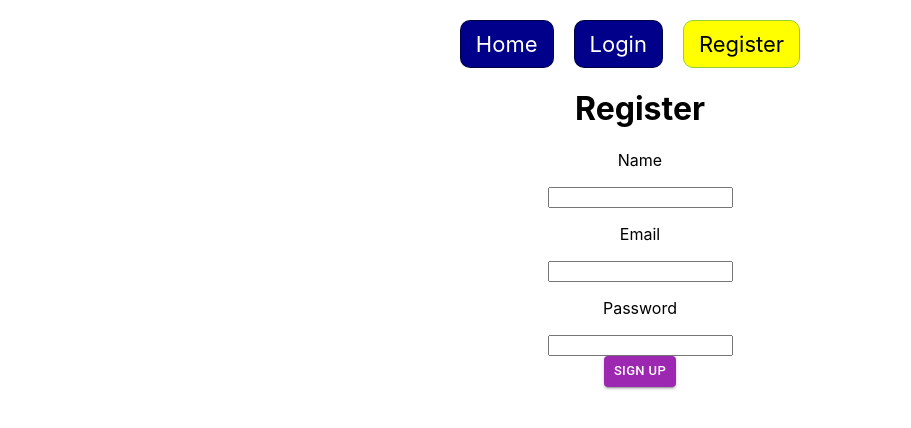
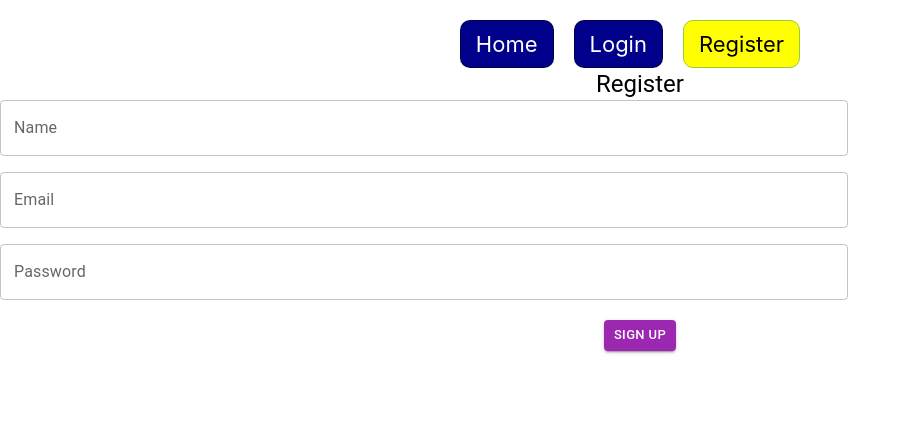
Before and after one commit to AnnaKolesnichenko/goit-react-hw-08-phonebook, a React (Create React App) app: page /goit-react-hw-08-phonebook/register in a window 1280 px wide. Shown: the top 428 px of the page, without its empty margins (0-911 px from the left). Built offline with nearby package versions, Linux system fonts and the light colour scheme.

Commit message:
Update RegisterPage.js

```diff
--- a/src/pages/RegisterPage.js
+++ b/src/pages/RegisterPage.js
@@ -3,7 +3,7 @@ import { useDispatch } from 'react-redux';
 import { registerUserThunk } from 'redux/actions';
 import {useFormik} from 'formik';
 import * as Yup from 'yup';
-import Button from '@mui/material/Button';
+import {Box, Button, Grid, TextField, Typography} from '@mui/material';
 
 const RegisterPage = () => {
 
@@ -48,40 +48,55 @@ const RegisterPage = () => {
    });
 
   return <div>
-    <h1>Register</h1>
-    <form onSubmit={formik.handleSubmit}>
-      <label>
-        <p>Name</p>
-        <input
+    <Box xs={{
+      display: 'flex',
+      marginTop: 32,
+      marginRight: 'auto',
+      marginLeft: 'auto',
+      flexDirection: 'column',
+      alignItems: 'center',
+      justifyContent: 'center'
+
+    }}>
+    <Typography variant='h5' display='block'>Register</Typography>
+    <Box component="form" onSubmit={formik.handleSubmit}>
+      <Grid container spacing={2}>
+      <Grid item xs={12} md={8}>
+       <TextField
           type='text'
           name="name"
+          label="Name"
+          fullWidth
           value={formik.values.name}
           onChange={formik.handleChange}
           onBlur={formik.handleBlur}/>
           {formik.errors.name && formik.touched.name ? <div className="error">{formik.errors.name}</div> : null}
-      </label>
+      </Grid>
       <br/>
-      <label>
-        <p>Email</p>
-        <input
+      <Grid item xs={12} md={8}>
+        <TextField
           type='email'
           name='email'
+          label="Email"
+          fullWidth
           value={formik.values.email}
           onChange={formik.handleChange}
           onBlur={formik.handleBlur}/>
           {formik.errors.email && formik.touched.email ? <div className="error">{formik.errors.email}</div> : null}
-      </label>
+      </Grid>
       <br/>
-      <label>
-        <p>Password</p>
-        <input
+      <Grid item xs={12} md={8}>
+        <TextField
           type='password'
           name='password'
+          label="Password"
+          fullWidth
           value={formik.values.password}
           onChange={formik.handleChange}
           onBlur={formik.handleBlur}/>
           {formik.errors.password && formik.touched.password ? <div className="error">{formik.errors.password}</div> : null}
-      </label>
+      </Grid>
+      </Grid>
       <br/>
       <Button
         variant="contained"
@@ -89,7 +104,7 @@ const RegisterPage = () => {
         size='small'
 
         type='submit'>Sign Up</Button>
-    </form>
+    </Box></Box>
   </div>;
 };
 
```
